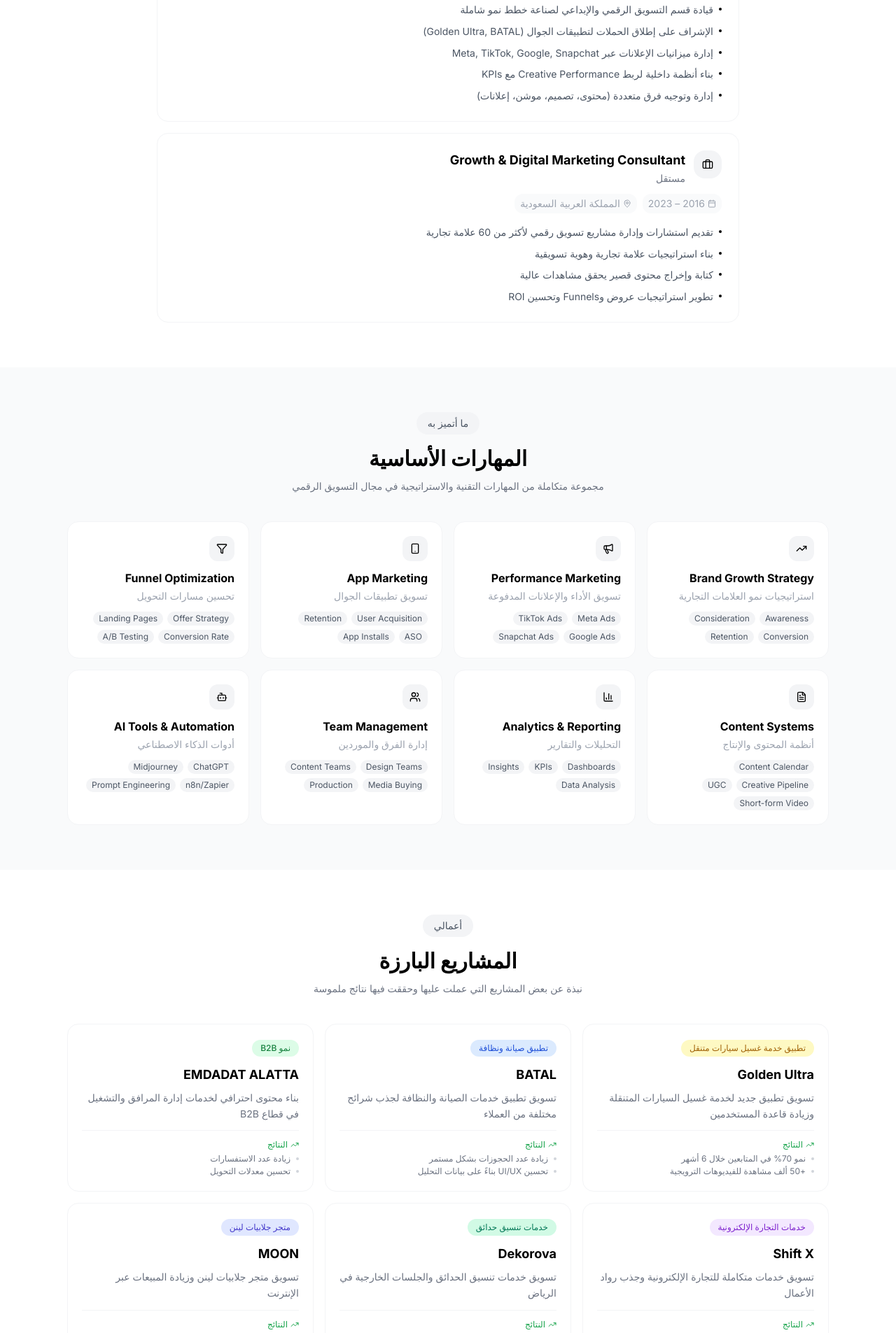
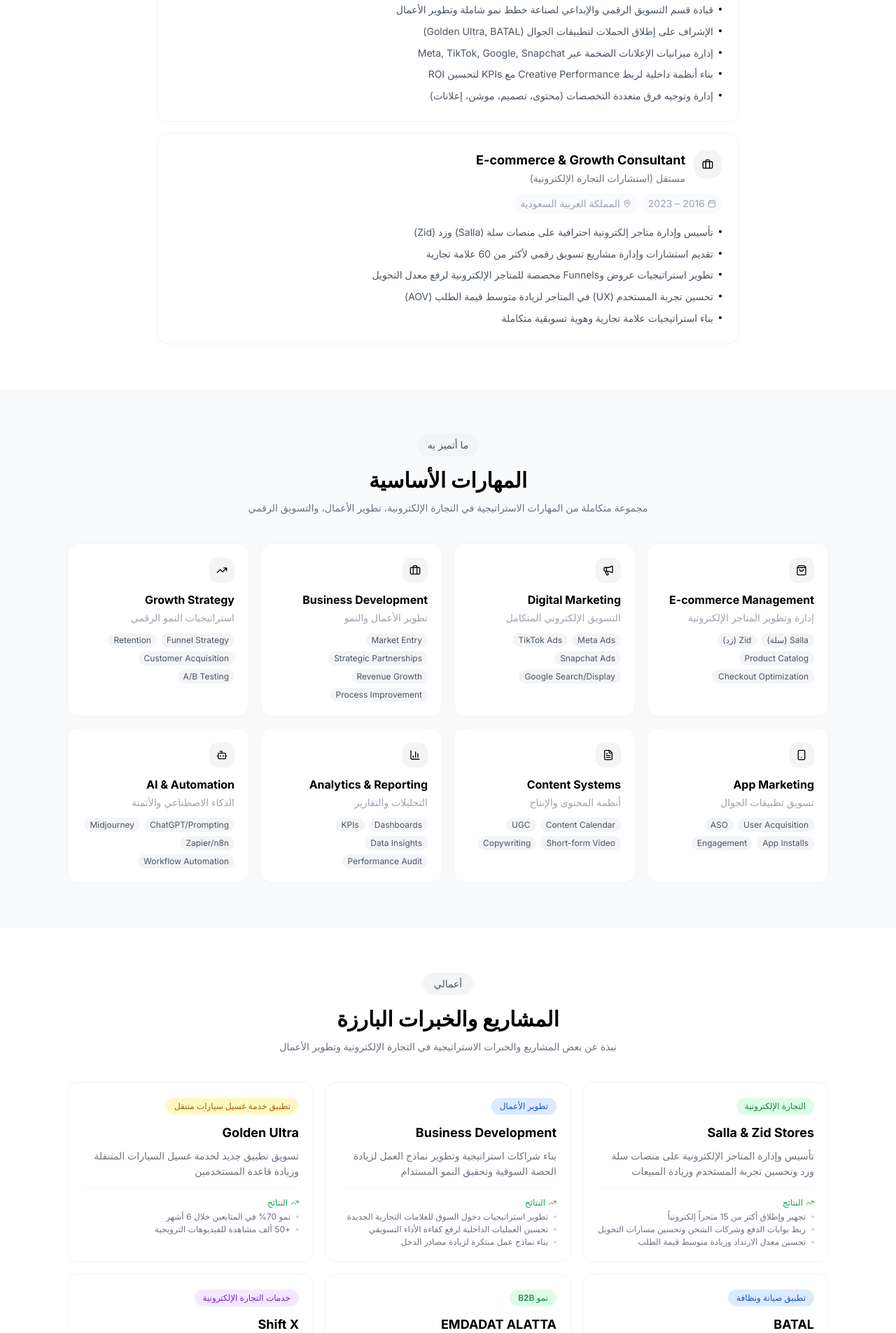
Before and after one commit to moalarbi/Kimi_Agent_Project, a React (Vite) app in the folder app/: page / in a window 1280 px wide. Shown: the part 1400-3305 px from the top of the page at 70% size. Built offline with nearby package versions, Linux system fonts and the light colour scheme.

Commit message:
Update content: Add E-commerce (Salla/Zid), Business Development, and Digital Marketing focus; remove Moon project

```diff
--- a/app/src/sections/Experience.tsx
+++ b/app/src/sections/Experience.tsx
@@ -18,23 +18,24 @@
     period: 'يناير 2024 – حتى الآن',
     current: true,
     responsibilities: [
-      'قيادة قسم التسويق الرقمي والإبداعي لصناعة خطط نمو شاملة',
+      'قيادة قسم التسويق الرقمي والإبداعي لصناعة خطط نمو شاملة وتطوير الأعمال',
       'الإشراف على إطلاق الحملات لتطبيقات الجوال (Golden Ultra, BATAL)',
-      'إدارة ميزانيات الإعلانات عبر Meta, TikTok, Google, Snapchat',
-      'بناء أنظمة داخلية لربط Creative Performance مع KPIs',
-      'إدارة وتوجيه فرق متعددة (محتوى، تصميم، موشن، إعلانات)'
+      'إدارة ميزانيات الإعلانات الضخمة عبر Meta, TikTok, Google, Snapchat',
+      'بناء أنظمة داخلية لربط Creative Performance مع KPIs لتحسين ROI',
+      'إدارة وتوجيه فرق متعددة التخصصات (محتوى، تصميم، موشن، إعلانات)'
     ]
   },
   {
-    title: 'Growth & Digital Marketing Consultant',
-    company: 'مستقل',
+    title: 'E-commerce & Growth Consultant',
+    company: 'مستقل (استشارات التجارة الإلكترونية)',
     location: 'المملكة العربية السعودية',
     period: '2016 – 2023',
     responsibilities: [
+      'تأسيس وإدارة متاجر إلكترونية احترافية على منصات سلة (Salla) وزد (Zid)',
       'تقديم استشارات وإدارة مشاريع تسويق رقمي لأكثر من 60 علامة تجارية',
-      'بناء استراتيجيات علامة تجارية وهوية تسويقية',
-      'كتابة وإخراج محتوى قصير يحقق مشاهدات عالية',
-      'تطوير استراتيجيات عروض وFunnels وتحسين ROI'
+      'تطوير استراتيجيات عروض وFunnels مخصصة للمتاجر الإلكترونية لرفع معدل التحويل',
+      'تحسين تجربة المستخدم (UX) في المتاجر لزيادة متوسط قيمة الطلب (AOV)',
+      'بناء استراتيجيات علامة تجارية وهوية تسويقية متكاملة'
     ]
   }
 ];
@@ -149,7 +150,7 @@
             الخبرات المهنية
           </h2>
           <p className="text-gray-500 max-w-xl mx-auto text-sm">
-            رحلة عمل تمتد لأكثر من 12 عاماً في مجال التسويق الرقمي
+            رحلة عمل تمتد لأكثر من 12 عاماً في مجال التجارة الإلكترونية، تطوير الأعمال، والتسويق الرقمي
           </p>
         </div>
 
--- a/app/src/sections/Projects.tsx
+++ b/app/src/sections/Projects.tsx
@@ -10,6 +10,28 @@
 }
 
 const projects: Project[] = [
+  {
+    name: 'Salla & Zid Stores',
+    category: 'التجارة الإلكترونية',
+    description: 'تأسيس وإدارة المتاجر الإلكترونية على منصات سلة وزد وتحسين تجربة المستخدم وزيادة المبيعات',
+    results: [
+      'تجهيز وإطلاق أكثر من 15 متجراً إلكترونياً',
+      'ربط بوابات الدفع وشركات الشحن وتحسين مسارات التحويل',
+      'تحسين معدل الارتداد وزيادة متوسط قيمة الطلب'
+    ],
+    color: 'bg-green-100 text-green-700'
+  },
+  {
+    name: 'Business Development',
+    category: 'تطوير الأعمال',
+    description: 'بناء شراكات استراتيجية وتطوير نماذج العمل لزيادة الحصة السوقية وتحقيق النمو المستدام',
+    results: [
+      'تطوير استراتيجيات دخول السوق للعلامات التجارية الجديدة',
+      'تحسين العمليات الداخلية لرفع كفاءة الأداء التسويقي',
+      'بناء نماذج عمل مبتكرة لزيادة مصادر الدخل'
+    ],
+    color: 'bg-blue-100 text-blue-700'
+  },
   {
     name: 'Golden Ultra',
     category: 'تطبيق خدمة غسيل سيارات متنقل',
@@ -49,26 +71,6 @@
       'تحسين معدلات التحويل'
     ],
     color: 'bg-purple-100 text-purple-700'
-  },
-  {
-    name: 'Dekorova',
-    category: 'خدمات تنسيق حدائق',
-    description: 'تسويق خدمات تنسيق الحدائق والجلسات الخارجية في الرياض',
-    results: [
-      'بناء هوية بصرية مميزة',
-      'زيادة عدد المشاريع'
-    ],
-    color: 'bg-emerald-100 text-emerald-700'
-  },
-  {
-    name: 'MOON',
-    category: 'متجر جلابيات لينن',
-    description: 'تسويق متجر جلابيات لينن وزيادة المبيعات عبر الإنترنت',
-    results: [
-      'زيادة المبيعات',
-      'تحسين معدلات التحويل'
-    ],
-    color: 'bg-indigo-100 text-indigo-700'
   }
 ];
 
@@ -171,10 +173,10 @@
             أعمالي
           </span>
           <h2 className="text-2xl sm:text-3xl font-bold text-black mb-3">
-            المشاريع البارزة
+            المشاريع والخبرات البارزة
           </h2>
           <p className="text-gray-500 max-w-xl mx-auto text-sm">
-            نبذة عن بعض المشاريع التي عملت عليها وحققت فيها نتائج ملموسة
+            نبذة عن بعض المشاريع والخبرات الاستراتيجية في التجارة الإلكترونية وتطوير الأعمال
           </p>
         </div>
 
--- a/app/src/sections/Skills.tsx
+++ b/app/src/sections/Skills.tsx
@@ -7,7 +7,8 @@
   Users,
   Bot,
   Megaphone,
-  Funnel
+  ShoppingBag,
+  Briefcase
 } from 'lucide-react';
 
 interface Skill {
@@ -19,52 +20,52 @@
 
 const skillsData: Skill[] = [
   {
-    icon: <TrendingUp className="w-4 h-4" />,
-    title: 'Brand Growth Strategy',
-    description: 'استراتيجيات نمو العلامات التجارية',
-    skills: ['Awareness', 'Consideration', 'Conversion', 'Retention']
+    icon: <ShoppingBag className="w-4 h-4" />,
+    title: 'E-commerce Management',
+    description: 'إدارة وتطوير المتاجر الإلكترونية',
+    skills: ['Salla (سلة)', 'Zid (زد)', 'Product Catalog', 'Checkout Optimization']
   },
   {
     icon: <Megaphone className="w-4 h-4" />,
-    title: 'Performance Marketing',
-    description: 'تسويق الأداء والإعلانات المدفوعة',
-    skills: ['Meta Ads', 'TikTok Ads', 'Google Ads', 'Snapchat Ads']
+    title: 'Digital Marketing',
+    description: 'التسويق الإلكتروني المتكامل',
+    skills: ['Meta Ads', 'TikTok Ads', 'Snapchat Ads', 'Google Search/Display']
+  },
+  {
+    icon: <Briefcase className="w-4 h-4" />,
+    title: 'Business Development',
+    description: 'تطوير الأعمال والنمو',
+    skills: ['Market Entry', 'Strategic Partnerships', 'Revenue Growth', 'Process Improvement']
+  },
+  {
+    icon: <TrendingUp className="w-4 h-4" />,
+    title: 'Growth Strategy',
+    description: 'استراتيجيات النمو الرقمي',
+    skills: ['Funnel Strategy', 'Retention', 'Customer Acquisition', 'A/B Testing']
   },
   {
     icon: <Smartphone className="w-4 h-4" />,
     title: 'App Marketing',
     description: 'تسويق تطبيقات الجوال',
-    skills: ['User Acquisition', 'Retention', 'ASO', 'App Installs']
-  },
-  {
-    icon: <Funnel className="w-4 h-4" />,
-    title: 'Funnel Optimization',
-    description: 'تحسين مسارات التحويل',
-    skills: ['Offer Strategy', 'Landing Pages', 'Conversion Rate', 'A/B Testing']
+    skills: ['User Acquisition', 'ASO', 'App Installs', 'Engagement']
   },
   {
     icon: <FileText className="w-4 h-4" />,
     title: 'Content Systems',
     description: 'أنظمة المحتوى والإنتاج',
-    skills: ['Content Calendar', 'Creative Pipeline', 'UGC', 'Short-form Video']
+    skills: ['Content Calendar', 'UGC', 'Short-form Video', 'Copywriting']
   },
   {
     icon: <BarChart3 className="w-4 h-4" />,
     title: 'Analytics & Reporting',
     description: 'التحليلات والتقارير',
-    skills: ['Dashboards', 'KPIs', 'Insights', 'Data Analysis']
-  },
-  {
-    icon: <Users className="w-4 h-4" />,
-    title: 'Team Management',
-    description: 'إدارة الفرق والموردين',
-    skills: ['Design Teams', 'Content Teams', 'Media Buying', 'Production']
+    skills: ['Dashboards', 'KPIs', 'Data Insights', 'Performance Audit']
   },
   {
     icon: <Bot className="w-4 h-4" />,
-    title: 'AI Tools & Automation',
-    description: 'أدوات الذكاء الاصطناعي',
-    skills: ['ChatGPT', 'Midjourney', 'n8n/Zapier', 'Prompt Engineering']
+    title: 'AI & Automation',
+    description: 'الذكاء الاصطناعي والأتمتة',
+    skills: ['ChatGPT/Prompting', 'Midjourney', 'Zapier/n8n', 'Workflow Automation']
   }
 ];
 
@@ -162,7 +163,7 @@
             المهارات الأساسية
           </h2>
           <p className="text-gray-500 max-w-xl mx-auto text-sm">
-            مجموعة متكاملة من المهارات التقنية والاستراتيجية في مجال التسويق الرقمي
+            مجموعة متكاملة من المهارات الاستراتيجية في التجارة الإلكترونية، تطوير الأعمال، والتسويق الرقمي
           </p>
         </div>
 
```
